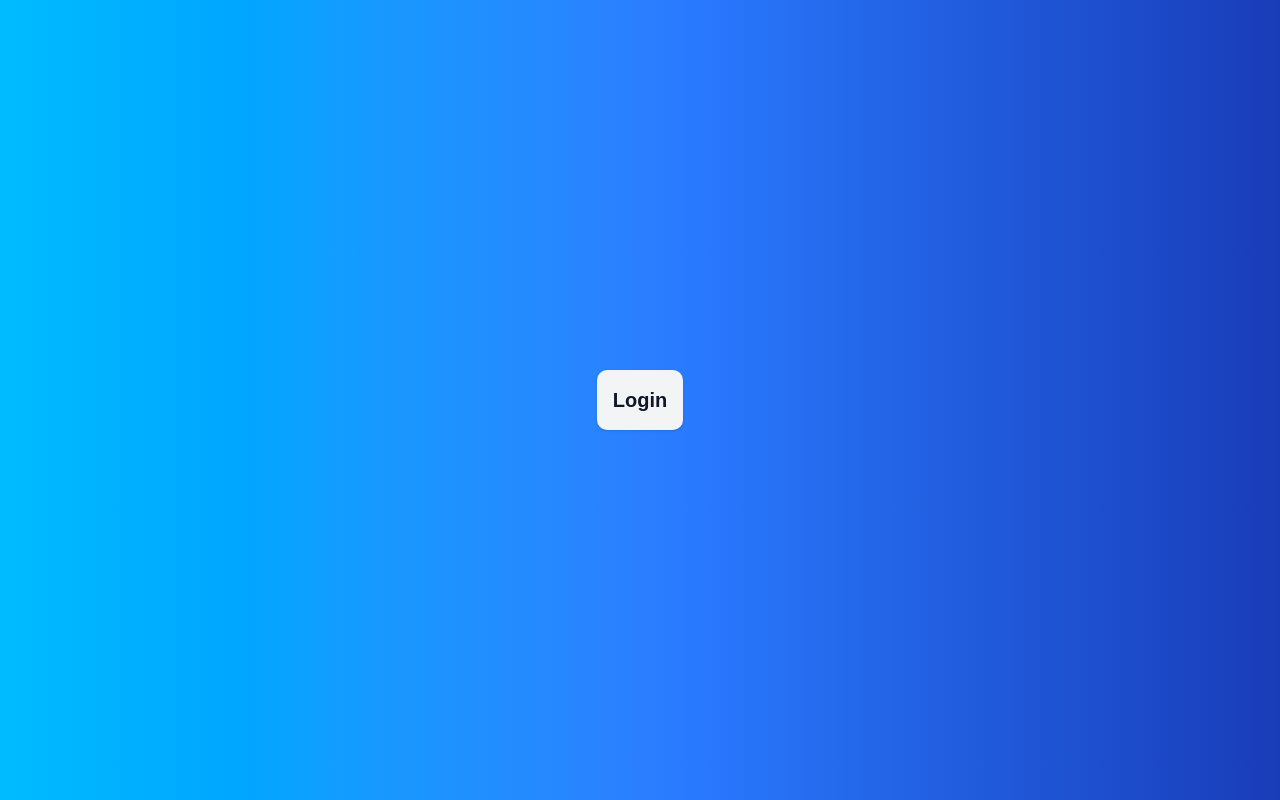
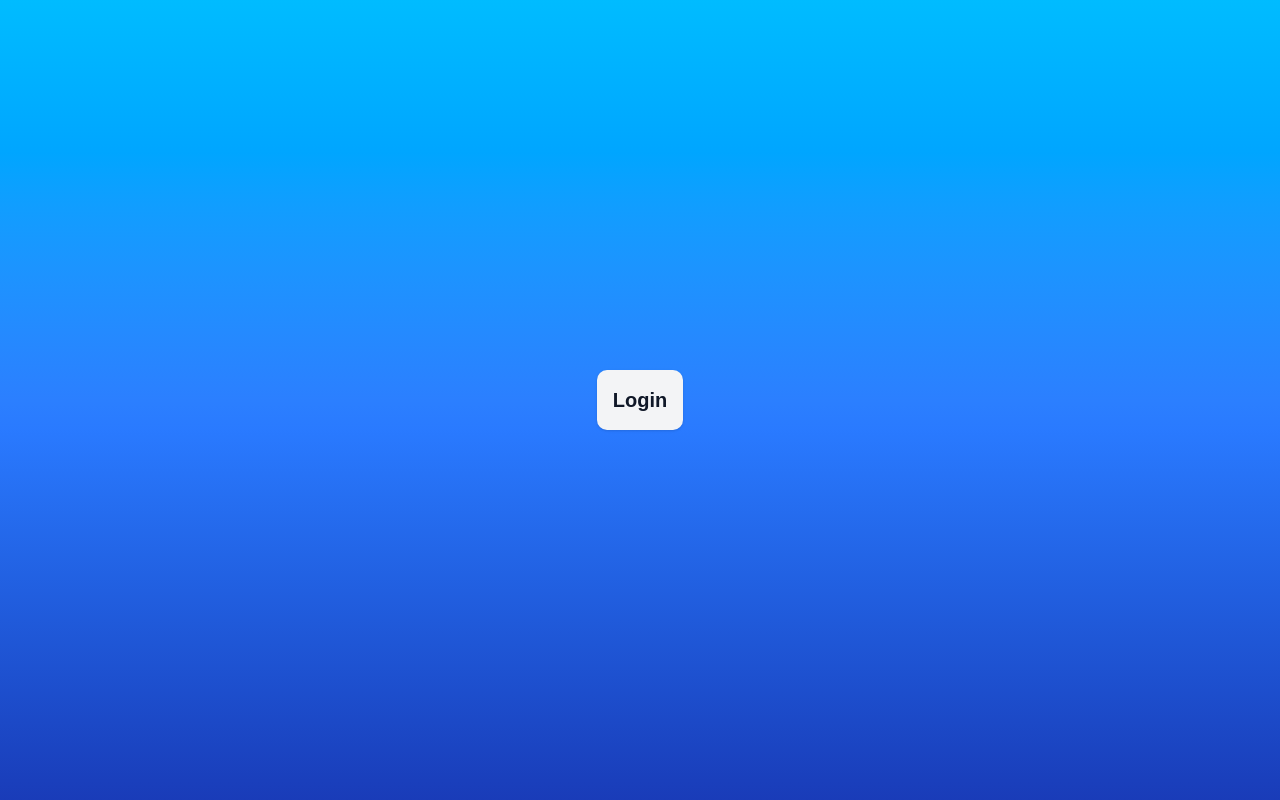
Before and after one commit to MorlonDev261/Next-auth-v5, a Next.js app: page /login in a window 1280 px wide. Built offline with nearby package versions, Linux system fonts and the light colour scheme.

Commit message:
Update layout.tsx

```diff
--- a/app/(auth)/layout.tsx
+++ b/app/(auth)/layout.tsx
@@ -4,7 +4,7 @@ export default function AuthLayout({
   children: React.ReactNode;
 }) {
   return (
-    <div className="flex min-h-screen flex-col justify-center items-center bg-gradient-to-r from-sky-400 via-blue-500 to-blue-800">
+    <div className="flex min-h-screen flex-col justify-center items-center bg-gradient-to-b from-sky-400 via-blue-500 to-blue-800">
       {children}
     </div>
   );
```
